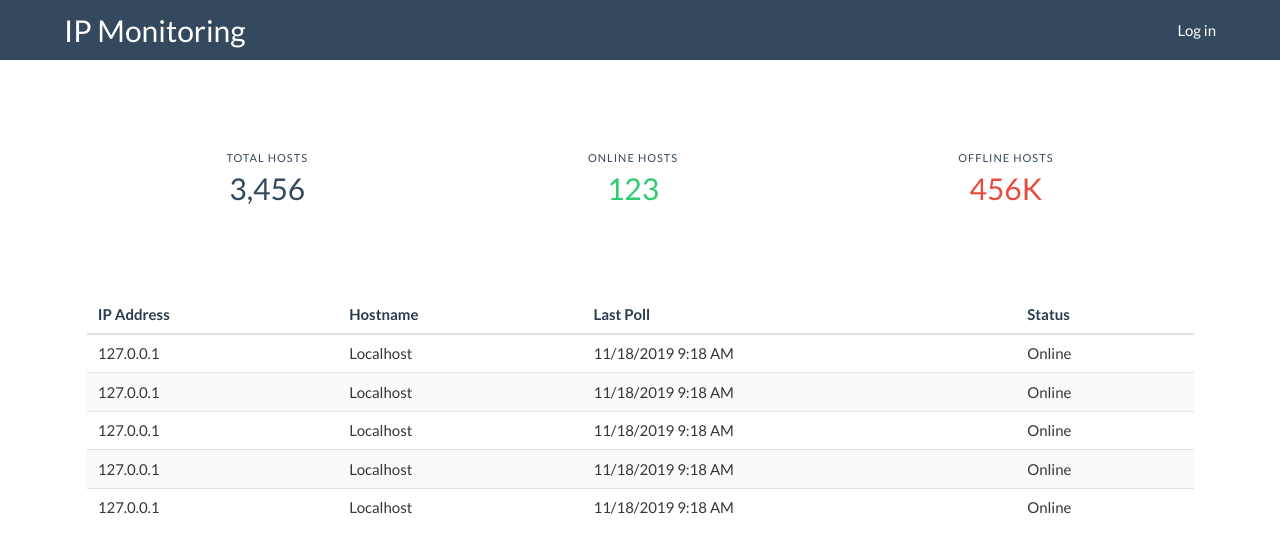
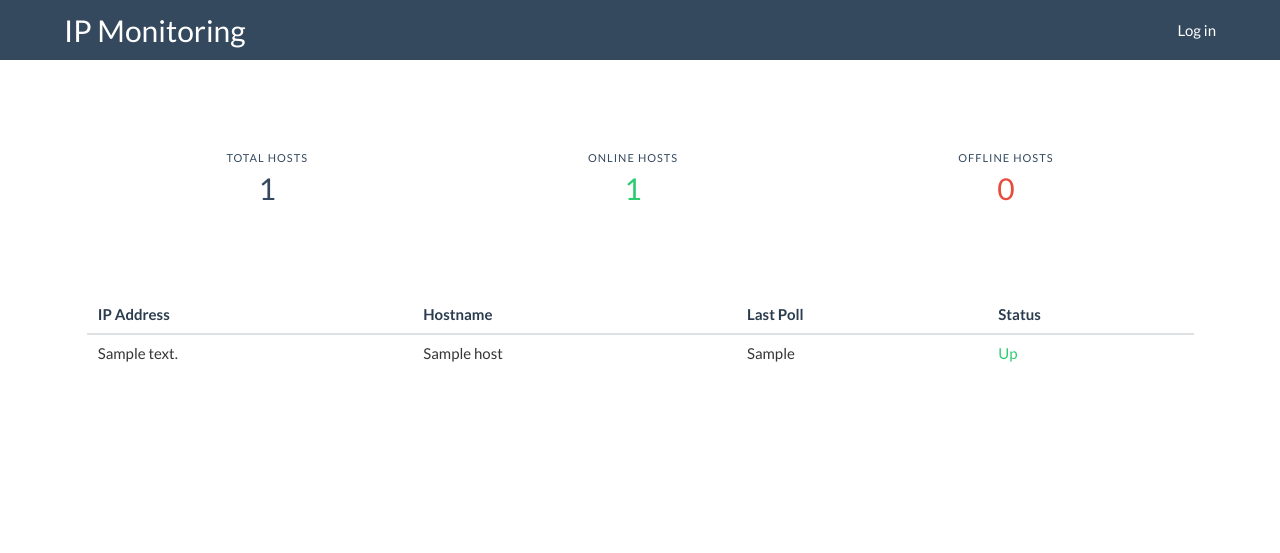
Before and after one commit to mistergates/ipmon, a Flask app: page / in a window 1280 px wide. Shown: the top 553 px of the page. Run offline with Flask 2, Linux system fonts and the light colour scheme; tables that the repository leaves empty hold one stand-in row (values such as "Sample post"); some libraries are stand-ins or nearby versions.

Commit message:
Capable of adding hosts. Attempting polling refresh in datatables (WIP).

```diff
--- a/webapp/setup.py
+++ b/setup.py
@@ -15,7 +15,7 @@ try:
     from webapp import db, config, app
     from webapp.database import Users
 except ImportError:
-    print('\nFailed to load required modules. Try running "pip install -r {}" from command line.\n'.format(os.path.join(os.path.dirname(os.path.realpath(__file__)), '..', 'requirements.txt')))
+    print('\nFailed to load required modules. Try running "pip install -r {}" from command line.\n'.format(os.path.join(os.path.dirname(os.path.realpath(__file__)), 'requirements.txt')))
     sys.exit(1)
 
 def check_existing_database():
--- a/webapp/main.py
+++ b/webapp/main.py
@@ -1,7 +1,19 @@
 '''Main Web Application'''
+import os
+import sys
+import time
 import flask_login
+import subprocess
+import platform
+import json
 
-from flask import Blueprint, render_template, request
+from multiprocessing.pool import ThreadPool
+from flask import Blueprint, render_template, request, flash
+from sqlalchemy import update
+
+sys.path.append(os.path.dirname(os.path.realpath(__file__)) + '/../')
+from webapp import db
+from webapp.database import Hosts, HOSTS_SCHEMA
 
 main = Blueprint('main', __name__)
 
@@ -11,7 +23,25 @@ main = Blueprint('main', __name__)
 @main.route('/')
 def index():
     '''Index page'''
-    return render_template('index.html')
+    num_hosts = Hosts.query.count()
+    num_up = Hosts.query.filter(Hosts.status == 'Up').count()
+    num_down = Hosts.query.filter(Hosts.status == 'Down').count()
+    hosts = HOSTS_SCHEMA.dump(Hosts.query.all())
+    return render_template('index.html', hosts=hosts, num_hosts=num_hosts, num_up=num_up, num_down=num_down)
+
+
+@main.route('/pollHosts', methods=['GET'])
+def poll_hosts():
+    if request.method == 'GET':
+        hosts = Hosts.query.all()
+        for host in hosts:
+            status, current_time = _poll_host(host.ip_address)
+            update(Hosts).where(Hosts.id == host.id).values(
+                status=status,
+                last_poll=current_time
+            )
+        db.session.commit()
+    return json.dumps(HOSTS_SCHEMA.dump(Hosts.query.all()))
 
 
 @main.route('/addhosts', methods=['GET', 'POST'])
@@ -23,4 +53,37 @@ def add_hosts():
     elif request.method == 'POST':
         results = request.form.to_dict()
 
-        print(results)
+        status, current_time = _poll_host(results['ip'])
+
+        # create new host database object
+        new_host = Hosts(
+            ip_address=results['ip'],
+            hostname=results['hostname'],
+            status=status,
+            last_poll=current_time
+        )
+
+        try:
+            # add the new host to the database
+            db.session.add(new_host)
+            db.session.commit()
+            flash('Successfully added {}'.format(results['hostname']))
+        except Exception as exc:
+            flash('Failed to add {}: {}'.format(results['hostname'], exc))
+
+        return render_template('addHosts.html')
+
+
+#####################
+# Private Functions #
+#####################
+
+def _poll_host(host):
+    param = '-n' if platform.system().lower() == 'windows' else '-c'
+    command = ['ping', param, '1', host]
+    response = subprocess.call(
+        command,
+        stdout=subprocess.DEVNULL,
+        stderr=subprocess.DEVNULL
+    )
+    return ('Up' if response == 0 else 'Down', time.strftime('%Y-%m-%d %T'))
--- a/webapp/templates/index.html
+++ b/webapp/templates/index.html
@@ -8,19 +8,19 @@
       <div class="level-item">
         <div>
           <p class="heading">Total Hosts</p>
-          <a class="title has-text-primary">3,456</a>
+          <a class="title has-text-primary">{{ num_hosts }}</a>
         </div>
       </div>
       <div class="level-item has-text-centered">
         <div>
           <p class="heading">Online Hosts</p>
-          <a class="title has-text-success">123</a>
+          <a class="title has-text-success">{{ num_up }}</a>
         </div>
       </div>
       <div class="level-item has-text-centered">
         <div>
           <p class="heading">Offline Hosts</p>
-          <a class="title has-text-danger">456K</a>
+          <a class="title has-text-danger">{{ num_down }}</a>
         </div>
       </div>
     </nav>
@@ -29,7 +29,7 @@
 
 <section class="hero-body">
   <div class="container has-text-centered">
-    <table class="table is-fullwidth is-hoverable is-striped">
+    <table class="table is-fullwidth is-hoverable is-striped" id="ip_status">
       <thead>
         <tr>
           <th>IP Address</th>
@@ -39,39 +39,83 @@
         </tr>
       </thead>
       <tbody>
+        {% for host in hosts %}
         <tr>
-          <td>127.0.0.1</td>
-          <td>Localhost</td>
-          <td>11/18/2019 9:18 AM</td>
-          <td>Online</td>
+          <td>{{ host['ip_address'] }}</td>
+          <td>{{ host['hostname'] }}</td>
+          <td>{{ host['last_poll'] }}</td>
+          {% if host['status'] == 'Up' %}
+          <td class="has-text-success">{{ host['status'] }}</td>
+          {% else %}
+          <td class="has-text-danger">{{ host['status'] }}</td>
+          {% endif %}
         </tr>
-        <tr>
-          <td>127.0.0.1</td>
-          <td>Localhost</td>
-          <td>11/18/2019 9:18 AM</td>
-          <td>Online</td>
-        </tr>
-        <tr>
-          <td>127.0.0.1</td>
-          <td>Localhost</td>
-          <td>11/18/2019 9:18 AM</td>
-          <td>Online</td>
-        </tr>
-        <tr>
-          <td>127.0.0.1</td>
-          <td>Localhost</td>
-          <td>11/18/2019 9:18 AM</td>
-          <td>Online</td>
-        </tr>
-        <tr>
-          <td>127.0.0.1</td>
-          <td>Localhost</td>
-          <td>11/18/2019 9:18 AM</td>
-          <td>Online</td>
-        </tr>
+        {% endfor %}
       </tbody>
     </table>
   </div>
 </section>
 
+<!-- Poll Hosts -->
+<script>
+  function updateTable() {
+    $.ajax({
+      url: '/pollHosts',
+      type: 'GET',
+      success: function (response) {
+        var json_data = JSON.parse(response)
+        // https://stackoverflow.com/questions/33682122/datatables-generate-whole-table-from-json
+        var json = {
+          "columns": [
+            {"data": "hostname", "title": "Hostname"},
+            {"data": "ip_address", "title": "IP Address"},
+            {"data": "last_poll", "title": "Last Poll"},
+            {"data": "status", "title": "Status"}
+          ],
+          "data": json_data
+        }
+
+        var table = $('#ip_status').DataTable({
+          data : json.data,
+          columns : json.columns
+        })
+        // table.clear();
+        table.draw();
+      }
+    });
+  }
+
+  $(document).ready(function () {
+    setInterval(updateTable, 5000);
+  });
+
+// var table = $('#ip_status').DataTable();
+
+// function update_table() {
+//     $.ajax({
+//       url: '/pollHosts',
+//       type: 'get',
+//       success: function (response) {
+//         var data = JSON.parse(response)
+//         console.log(data)
+//         var table = $('#ip_status').DataTable();
+//         table.clear();
+//         table.rows.add(
+//           data['ip_address'],
+//           data['hostname'],
+//           data['last_poll'],
+//           data['status']
+//         ).draw();
+//       }
+//   });
+// }
+
+// setInterval( function () {
+//     update_table();
+//     // table.ajax.reload( null, false ); // user paging is not reset on reload
+// }, 5000 );
+
+
+</script>
+
 {% endblock %}
--- a/webapp/templates/layout.html
+++ b/webapp/templates/layout.html
@@ -2,10 +2,11 @@
 <html>
 
 <head>
-    <link href="https://fonts.googleapis.com/css?family=Asap:400,500,600,700&display=swap" rel="stylesheet">
     <link rel="stylesheet" href="/static/css/bulma.css">
+    <link rel="stylesheet" type="text/css" href="https://cdn.datatables.net/v/dt/dt-1.10.20/cr-1.5.2/fh-3.1.6/datatables.min.css"/>
+    <script src="https://cdnjs.cloudflare.com/ajax/libs/jquery/3.4.1/jquery.min.js"></script>
+    <script type="text/javascript" src="https://cdn.datatables.net/v/dt/dt-1.10.20/cr-1.5.2/fh-3.1.6/datatables.min.js"></script>
     <script defer src="/static/fontawesome/js/all.js"></script>
-    <script src="https://cdnjs.cloudflare.com/ajax/libs/jquery/3.4.1/jquery.min.js"></script>
 </head>
 
 <body>
```
Also changed, not shown: webapp/database.py (+7 -15 lines), webapp/templates/addHosts.html (+14 -2 lines), webapp/static/javascript/pollHosts.js (added).
